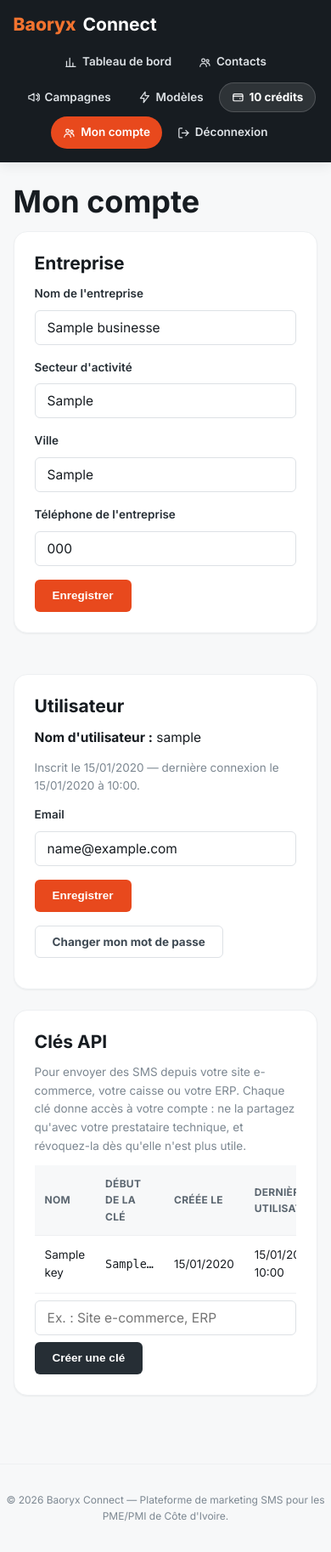
After one commit to iamchristophek/SMS_Marketing_Platform, a Flask app: page /compte/ in a window 390 px wide. The commit adds this page. Shown: the whole page at 85% size. Run offline with Flask 3, Linux system fonts and the light colour scheme; a user stored in the database is signed in; tables that the repository leaves empty hold one stand-in row (values such as "Sample post"); some libraries are stand-ins or nearby versions.

Commit message:
Page Mon compte : entreprise, profil, clés API ; navigation
- Informations de l'entreprise (téléphone normalisé) et email de l'utilisateur.
- Clés API : création (clé affichée une seule fois, dans la réponse et non
  dans un message flash), dernière utilisation, révocation.
- Navigation : Modèles, Mon compte (avec lien vers le changement de mot de
  passe), badge de crédits menant à la page Crédits.
- Macro d'affichage des erreurs pour les pages à plusieurs formulaires.

Co-Authored-By: Claude Opus 5.5 <noreply@anthropic.com>
Claude-Session: https://claude.ai/code/session_01H9MmRa1YA9FGNv8HFoYQMf

```diff
--- a/app/__init__.py
+++ b/app/__init__.py
@@ -71,6 +71,7 @@ def _register_blueprints(app):
     from app.blueprints.webhooks import webhooks_bp
     from app.blueprints.api import api_bp
     from app.blueprints.templates_msg import templates_bp
+    from app.blueprints.account import account_bp
 
     app.register_blueprint(auth_bp)
     app.register_blueprint(dashboard_bp)
@@ -78,6 +79,7 @@ def _register_blueprints(app):
     app.register_blueprint(campaigns_bp)
     app.register_blueprint(billing_bp)
     app.register_blueprint(templates_bp)
+    app.register_blueprint(account_bp)
     app.register_blueprint(webhooks_bp)
     app.register_blueprint(api_bp, url_prefix="/api/v1")
     # Les webhooks (callbacks externes signés par le fournisseur) ne
--- /dev/null
+++ b/app/blueprints/account/__init__.py
@@ -0,0 +1,5 @@
+from flask import Blueprint
+
+account_bp = Blueprint("account", __name__, url_prefix="/compte")
+
+from app.blueprints.account import routes  # noqa: E402,F401
--- /dev/null
+++ b/app/blueprints/account/forms.py
@@ -0,0 +1,22 @@
+from flask_wtf import FlaskForm
+from wtforms import StringField, SubmitField
+from wtforms.validators import DataRequired, Email, Length, Optional
+
+
+class BusinessForm(FlaskForm):
+    name = StringField("Nom de l'entreprise", validators=[DataRequired(), Length(min=2, max=120)])
+    sector = StringField("Secteur d'activité", validators=[Optional(), Length(max=80)])
+    city = StringField("Ville", validators=[Optional(), Length(max=80)])
+    phone = StringField("Téléphone de l'entreprise", validators=[Optional(), Length(max=20)])
+    submit = SubmitField("Enregistrer")
+
+
+class ProfileForm(FlaskForm):
+    email = StringField("Email", validators=[DataRequired(), Email(message="Adresse email invalide"), Length(max=120)])
+    submit = SubmitField("Enregistrer")
+
+
+class ApiKeyForm(FlaskForm):
+    key_name = StringField("Nom de la clé", validators=[DataRequired(), Length(max=80)],
+                           description="Ex. : Site e-commerce, ERP")
+    create = SubmitField("Créer une clé")
--- /dev/null
+++ b/app/blueprints/account/routes.py
@@ -0,0 +1,98 @@
+from flask import flash, redirect, render_template, url_for
+from flask_login import current_user, login_required
+
+from app.blueprints.account import account_bp
+from app.blueprints.account.forms import ApiKeyForm, BusinessForm, ProfileForm
+from app.extensions import db
+from app.models.api_key import ApiKey
+from app.models.user import User
+from app.services.phone import InvalidPhoneNumberError, format_for_display, normalize_phone
+
+
+def _render(business_form=None, profile_form=None, api_key_form=None, new_key=None):
+    business = current_user.business
+    if business_form is None:
+        # formdata=None : pendant un POST vers un autre formulaire, ne pas
+        # recopier les champs soumis dans celui-ci.
+        business_form = BusinessForm(formdata=None, obj=business)
+        if business.phone:
+            business_form.phone.data = format_for_display(business.phone)
+    keys = ApiKey.query.filter_by(business_id=business.id).order_by(ApiKey.created_at.desc()).all()
+    return render_template(
+        "account/index.html",
+        business=business,
+        business_form=business_form,
+        profile_form=profile_form or ProfileForm(formdata=None, obj=current_user),
+        api_key_form=api_key_form or ApiKeyForm(formdata=None),
+        api_keys=keys,
+        new_key=new_key,
+    )
+
+
+@account_bp.route("/")
+@login_required
+def index():
+    return _render()
+
+
+@account_bp.route("/entreprise", methods=["POST"])
+@login_required
+def update_business():
+    form = BusinessForm()
+    if form.validate_on_submit():
+        phone = None
+        if form.phone.data:
+            try:
+                phone = normalize_phone(form.phone.data)
+            except InvalidPhoneNumberError as exc:
+                form.phone.errors.append(str(exc))
+                return _render(business_form=form)
+        business = current_user.business
+        business.name = form.name.data
+        business.sector = form.sector.data or None
+        business.city = form.city.data or None
+        business.phone = phone
+        db.session.commit()
+        flash("Informations de l'entreprise enregistrées.", "success")
+        return redirect(url_for("account.index"))
+    return _render(business_form=form)
+
+
+@account_bp.route("/profil", methods=["POST"])
+@login_required
+def update_profile():
+    form = ProfileForm()
+    if form.validate_on_submit():
+        taken = User.query.filter(User.email == form.email.data, User.id != current_user.id).first()
+        if taken:
+            form.email.errors.append("Cette adresse email est déjà utilisée.")
+            return _render(profile_form=form)
+        current_user.email = form.email.data
+        db.session.commit()
+        flash("Profil enregistré.", "success")
+        return redirect(url_for("account.index"))
+    return _render(profile_form=form)
+
+
+@account_bp.route("/cles-api", methods=["POST"])
+@login_required
+def create_api_key():
+    form = ApiKeyForm()
+    if not form.validate_on_submit():
+        return _render(api_key_form=form)
+    api_key, raw_key = ApiKey.generate(current_user.business_id, form.key_name.data.strip())
+    db.session.add(api_key)
+    db.session.commit()
+    # La clé en clair est affichée une seule fois, dans cette réponse
+    # (jamais dans un message flash, qui transiterait par le cookie).
+    return _render(new_key=raw_key)
+
+
+@account_bp.route("/cles-api/<int:key_id>/revoquer", methods=["POST"])
+@login_required
+def revoke_api_key(key_id):
+    api_key = ApiKey.query.filter_by(id=key_id, business_id=current_user.business_id).first_or_404()
+    api_key.revoked = True
+    db.session.commit()
+    flash(f"Clé « {api_key.name} » révoquée : elle ne fonctionne plus.", "info")
+    return redirect(url_for("account.index"))
--- a/app/static/css/style.css
+++ b/app/static/css/style.css
@@ -391,3 +391,5 @@ form.inline { display: inline; }
     .chart { overflow-x: auto; }
     .chart svg { min-width: 560px; }
 }
+.inline-form { display: flex; flex-wrap: wrap; gap: var(--space-2); align-items: center; }
+.inline-form .form-control { width: auto; flex: 1 1 220px; }
--- /dev/null
+++ b/app/templates/_form_errors.html
@@ -0,0 +1,13 @@
+{# Erreurs d'un formulaire nommé autrement que `form` (pages à plusieurs
+   formulaires) ; base.html affiche déjà celles de `form`. #}
+{% macro form_errors(f) %}
+{% if f.errors %}
+<div class="alert alert-error" role="alert">
+    <ul class="form-errors">
+    {% for field_name, errors in f.errors.items() %}{% for error in errors %}
+        <li>{% if f[field_name] is defined %}{{ f[field_name].label.text }} : {% endif %}{{ error }}</li>
+    {% endfor %}{% endfor %}
+    </ul>
+</div>
+{% endif %}
+{% endmacro %}
--- /dev/null
+++ b/app/templates/account/index.html
@@ -0,0 +1,86 @@
+{% extends "base.html" %}
+{% from "_form_errors.html" import form_errors %}
+{% block title %}Mon compte{% endblock %}
+{% block content %}
+<h1>Mon compte</h1>
+
+<div class="grid grid-2">
+    <div class="card">
+        <h2>Entreprise</h2>
+        {{ form_errors(business_form) }}
+        <form method="POST" action="{{ url_for('account.update_business') }}">
+            {{ business_form.hidden_tag() }}
+            <div class="form-group">{{ business_form.name.label }} {{ business_form.name(class="form-control") }}</div>
+            <div class="form-group">{{ business_form.sector.label }} {{ business_form.sector(class="form-control", placeholder="Commerce, restauration, santé…") }}</div>
+            <div class="form-group">{{ business_form.city.label }} {{ business_form.city(class="form-control", placeholder="Abidjan") }}</div>
+            <div class="form-group">{{ business_form.phone.label }} {{ business_form.phone(class="form-control", placeholder="07 12 34 56 78") }}</div>
+            {{ business_form.submit(class="btn") }}
+        </form>
+    </div>
+
+    <div class="card">
+        <h2>Utilisateur</h2>
+        <p><strong>Nom d'utilisateur :</strong> {{ current_user.username }}</p>
+        <p class="text-muted">Inscrit le {{ current_user.created_at.strftime('%d/%m/%Y') }}{% if current_user.last_login_at %} — dernière connexion le {{ current_user.last_login_at.strftime('%d/%m/%Y à %H:%M') }}{% endif %}.</p>
+        {{ form_errors(profile_form) }}
+        <form method="POST" action="{{ url_for('account.update_profile') }}">
+            {{ profile_form.hidden_tag() }}
+            <div class="form-group">{{ profile_form.email.label }} {{ profile_form.email(class="form-control") }}</div>
+            {{ profile_form.submit(class="btn") }}
+        </form>
+        <p class="mt-2"><a href="{{ url_for('auth.change_password') }}" class="btn btn-outline">Changer mon mot de passe</a></p>
+    </div>
+</div>
+
+<div class="card">
+    <h2>Clés API</h2>
+    <p class="text-muted">Pour envoyer des SMS depuis votre site e-commerce, votre caisse ou votre ERP.
+        Chaque clé donne accès à votre compte : ne la partagez qu'avec votre prestataire technique, et révoquez-la dès qu'elle n'est plus utile.</p>
+
+    {% if new_key %}
+    <div class="alert alert-success" role="alert">
+        <div>
+            <strong>Nouvelle clé créée — copiez-la maintenant, elle ne sera plus jamais affichée :</strong>
+            <pre class="code-sample" id="new-key">{{ new_key }}</pre>
+            <p class="small">Exemple d'envoi :</p>
+            <pre class="code-sample">curl -X POST {{ url_for('api.send_single_sms', _external=True) }} \
+  -H "X-API-Key: {{ new_key }}" -H "Content-Type: application/json" \
+  -d '{"to": "0712345678", "message": "Votre commande est prête."}'</pre>
+        </div>
+    </div>
+    {% endif %}
+
+    {% if api_keys %}
+    <table>
+        <thead><tr><th>Nom</th><th>Début de la clé</th><th>Créée le</th><th>Dernière utilisation</th><th>État</th><th></th></tr></thead>
+        <tbody>
+        {% for key in api_keys %}
+            <tr>
+                <td>{{ key.name }}</td>
+                <td><code>{{ key.key_prefix }}…</code></td>
+                <td>{{ key.created_at.strftime('%d/%m/%Y') }}</td>
+                <td>{{ key.last_used_at.strftime('%d/%m/%Y %H:%M') if key.last_used_at else 'Jamais' }}</td>
+                <td>{% if key.revoked %}<span class="status-pill status-cancelled">Révoquée</span>{% else %}<span class="status-pill status-sent">Active</span>{% endif %}</td>
+                <td>
+                    {% if not key.revoked %}
+                    <form method="POST" action="{{ url_for('account.revoke_api_key', key_id=key.id) }}" class="inline"
+                          onsubmit="return confirm('Révoquer cette clé ? Les systèmes qui l\'utilisent ne pourront plus envoyer de SMS.');">
+                        <input type="hidden" name="csrf_token" value="{{ csrf_token() }}">
+                        <button type="submit" class="btn btn-sm btn-danger">Révoquer</button>
+                    </form>
+                    {% endif %}
+                </td>
+            </tr>
+        {% endfor %}
+        </tbody>
+    </table>
+    {% endif %}
+
+    {{ form_errors(api_key_form) }}
+    <form method="POST" action="{{ url_for('account.create_api_key') }}" class="inline-form mt-1">
+        {{ api_key_form.hidden_tag() }}
+        {{ api_key_form.key_name(class="form-control", placeholder=api_key_form.key_name.description, **{"aria-label": "Nom de la clé"}) }}
+        {{ api_key_form.create(class="btn btn-secondary") }}
+    </form>
+</div>
+{% endblock %}
--- a/app/templates/base.html
+++ b/app/templates/base.html
@@ -24,8 +24,9 @@
                         <li class="{{ 'current' if request.endpoint == 'dashboard.home' }}"><a href="{{ url_for('dashboard.home') }}">{{ icon('chart') }} Tableau de bord</a></li>
                         <li class="{{ 'current' if request.endpoint and request.endpoint.startswith('contacts.') }}"><a href="{{ url_for('contacts.index') }}">{{ icon('users') }} Contacts</a></li>
                         <li class="{{ 'current' if request.endpoint and request.endpoint.startswith('campaigns.') }}"><a href="{{ url_for('campaigns.index') }}">{{ icon('megaphone') }} Campagnes</a></li>
-                        <li class="{{ 'current' if request.endpoint and request.endpoint.startswith('billing.') }}"><a href="{{ url_for('billing.index') }}">{{ icon('wallet') }} Crédits</a></li>
-                        <li><span class="badge-credits">{{ icon('wallet') }} {{ current_user.business.credit_balance }} crédits</span></li>
+                        <li class="{{ 'current' if request.endpoint and request.endpoint.startswith('templates_msg.') }}"><a href="{{ url_for('templates_msg.index') }}">{{ icon('bolt') }} Modèles</a></li>
+                        <li><a href="{{ url_for('billing.index') }}" class="badge-credits" title="Acheter des crédits">{{ icon('wallet') }} {{ current_user.business.credit_balance }} crédits</a></li>
+                        <li class="{{ 'current' if request.endpoint and (request.endpoint.startswith('account.') or request.endpoint == 'auth.change_password') }}"><a href="{{ url_for('account.index') }}">{{ icon('users') }} Mon compte</a></li>
                         <li><a href="{{ url_for('auth.logout') }}">{{ icon('logout') }} Déconnexion</a></li>
                     {% else %}
                         <li><a href="{{ url_for('auth.login') }}">{{ icon('login') }} Connexion</a></li>
```
Also changed, not shown: TASKS.md (+3 -3 lines), tests/test_account.py (added, +80 -0 lines), tests/test_contacts.py (+1 -0 lines).
